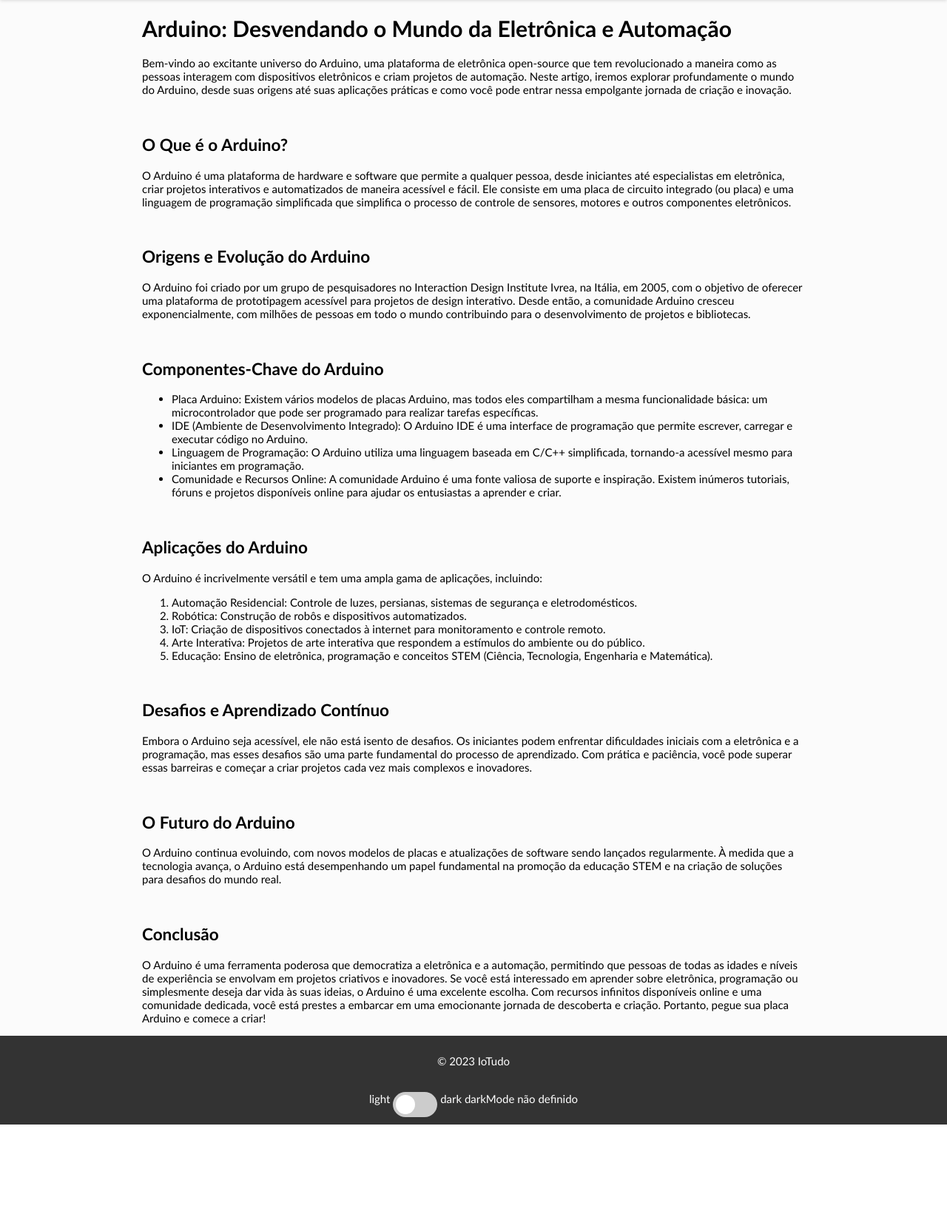
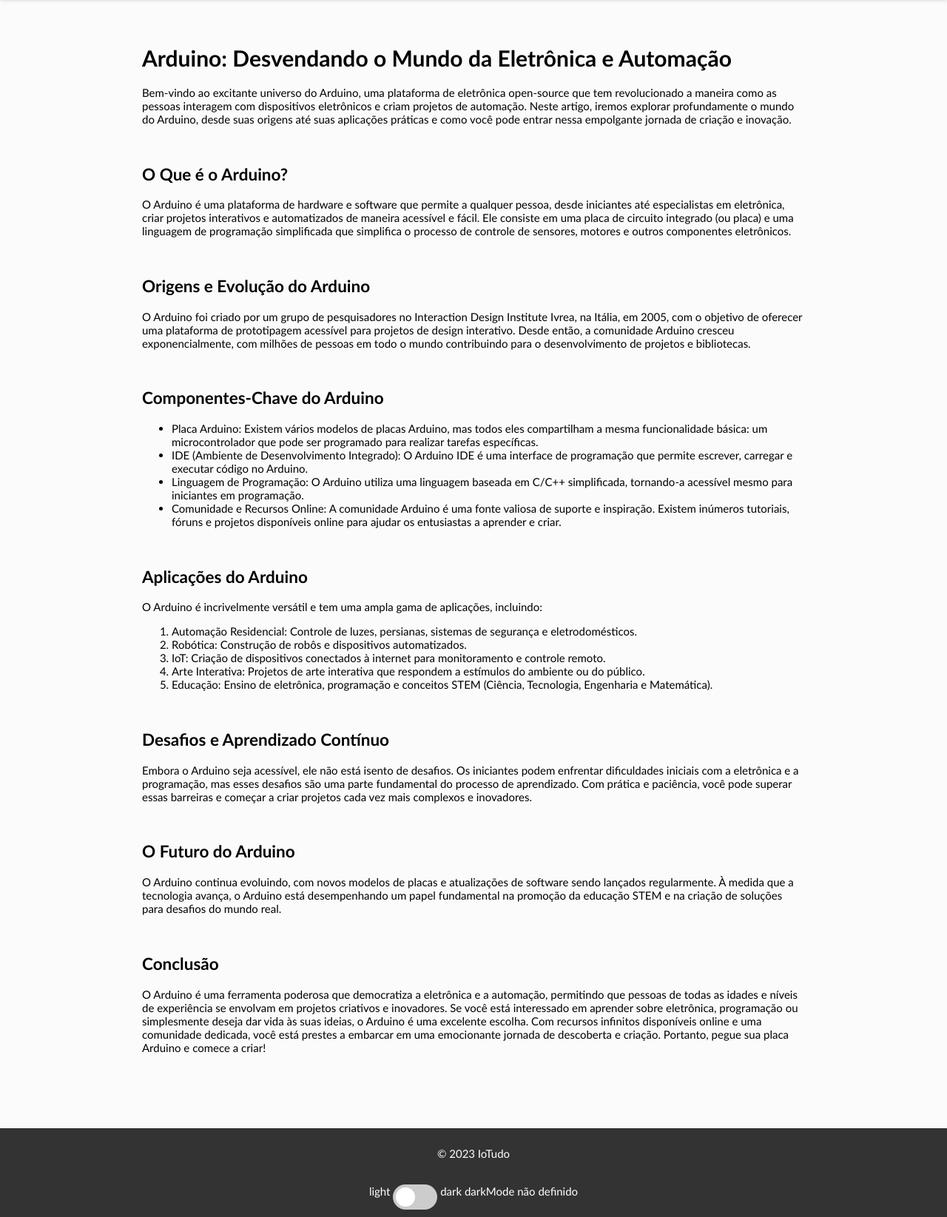
Before and after one commit to JonathasLuan/IOT-no-Brasil, a PHP site: page /ProjetoSalao/arduino.php in a window 1280 px wide. Shown: the part 70-1715 px from the top of the page at 74% size. Before the commit the page ends 1590 px from the top, so only its background shows below. Run offline with PHP 8.4, Linux system fonts and the light colour scheme.

Commit message:
Update index.css

```diff
--- a/index.css
+++ b/index.css
@@ -13,6 +13,8 @@ body {
 .artigo {
   width: 70%;
   margin: auto;
+  margin-top: 60px;
+  margin-bottom: 100px;
 }
 
 header {
```
